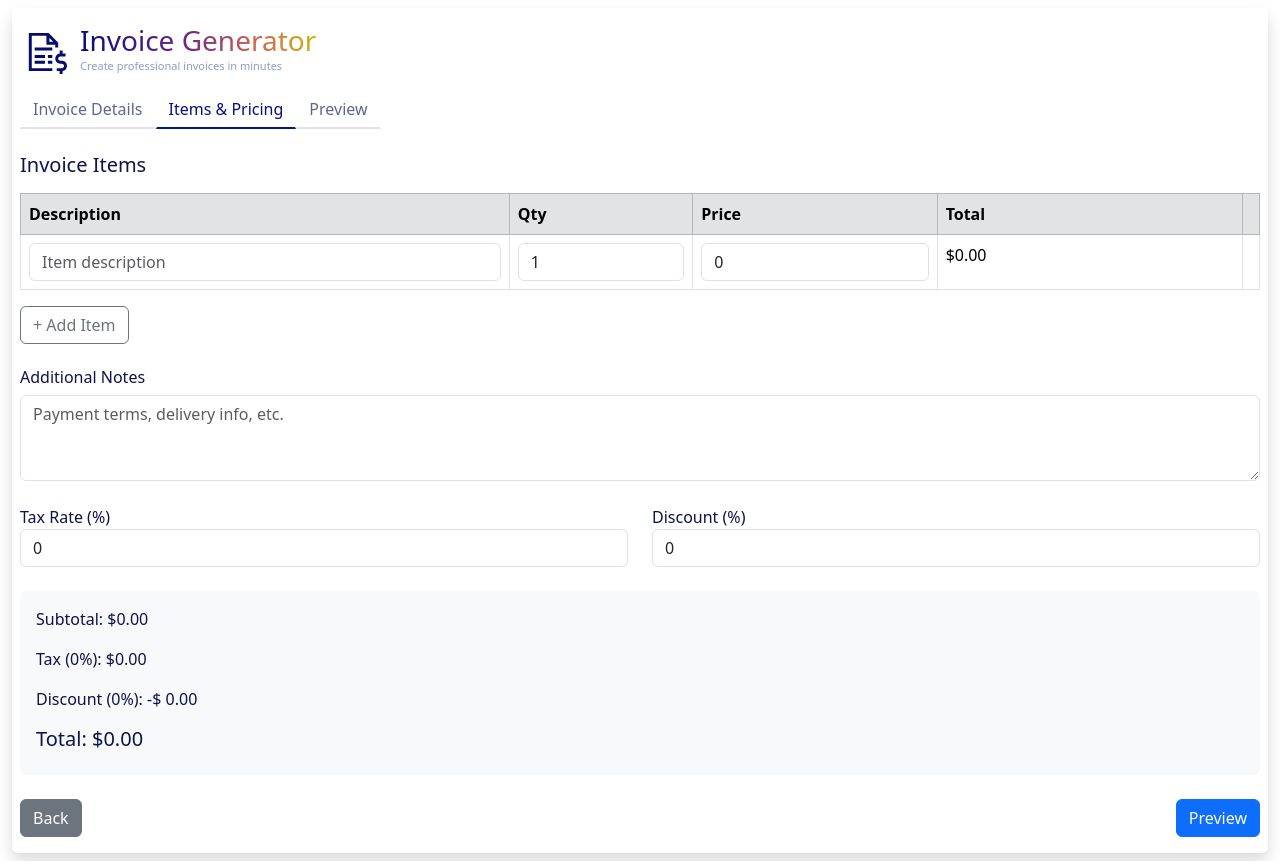
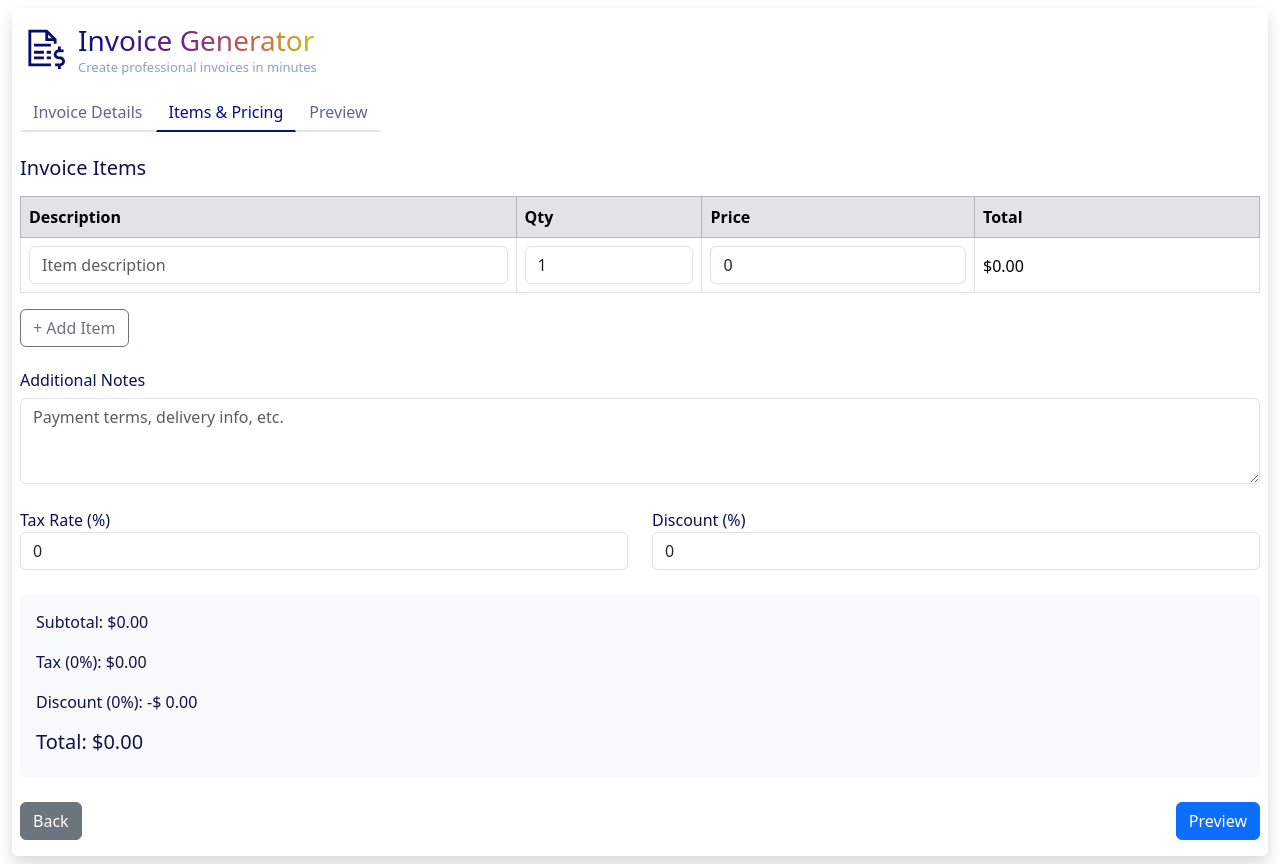
Before and after one commit to Ann-MariyaP/invoice_generator, a React (Create React App) app: page / in a window 1280 px wide. Both pictures are taken after a click on the button "Items & Pricing". Built offline with nearby package versions, Linux system fonts and the light colour scheme.

Commit message:
Changes in table

```diff
--- a/src/App.scss
+++ b/src/App.scss
@@ -15,13 +15,12 @@
 }
 .logo {
   color: #050c6c;
-  font-size: 50px;
-  margin-block: 3px;
+  font-size: 48px;
+  // margin-block: 2px;
   padding-right: 3px;
 }
 .slogan {
   color: #8b9fc3;
-  font-size:11px ;
   margin-top: -8px;
  margin-left: -14px;
 }
@@ -49,3 +48,16 @@
   color: #5f6590 !important;
   // background-color: blue( rgb(244, 245, 246));
 }
+
+@media (max-width: 991px) {
+ .slogan{
+  font-size: 11px;
+ }
+}
+
+/* Small devices (landscape phones, ≥576px) */
+@media (min-width: 992px) and (max-width: 1450px) {
+ .slogan{
+  font-size: 13px;
+ }
+}
--- a/src/components/ItemsTab.js
+++ b/src/components/ItemsTab.js
@@ -50,9 +50,9 @@ const ItemsTab = ({
           <tr>
             <th style={{ width: "40%" }}>Description</th>
             <th style={{ width: "15%" }}>Qty</th>
-            <th style={{ width: "20%" }}>Price</th>
-            <th style={{ width: "25%" }}>Total</th>
-            <th></th>
+            <th style={{ width: "22%" }}>Price</th>
+            <th style={{ width: "23%" }}>Total</th>
+            {/* <th></th> */}
           </tr>
         </thead>
         <tbody>
@@ -87,8 +87,9 @@ const ItemsTab = ({
                   onChange={(e) => handleChange(idx, "price", e.target.value)}
                 />
               </td>
-              <td>${(item.quantity * item.price).toFixed(2)}</td>
               <td>
+                <div className="d-flex justify-content-between align-items-center pt-2">
+                  ${(item.quantity * item.price).toFixed(2)}{" "}
                   {idx !== 0 && (
                     <AiOutlineClose
                       onClick={() => removeItem(idx)}
@@ -96,9 +97,12 @@ const ItemsTab = ({
                         cursor: "pointer",
                         color: "red",
                         fontSize: "13px",
+                        marginTop: "2px",
+                        marginLeft: "3px",
                       }}
                     />
                   )}
+                </div>
               </td>
             </tr>
           ))}
```
Lines whose indentation alone changed are shown as unchanged.
